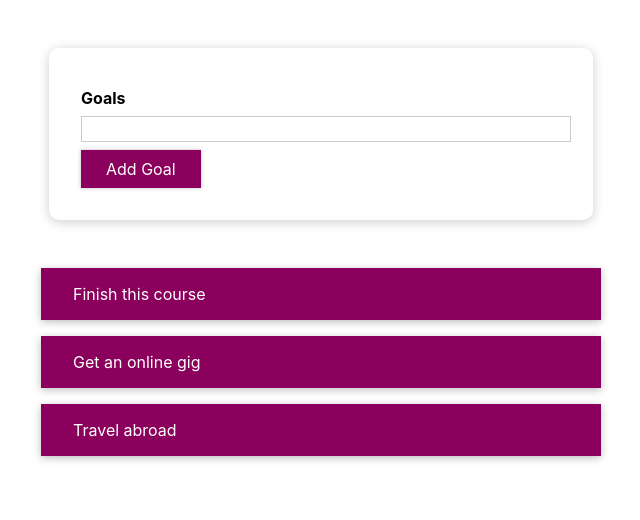
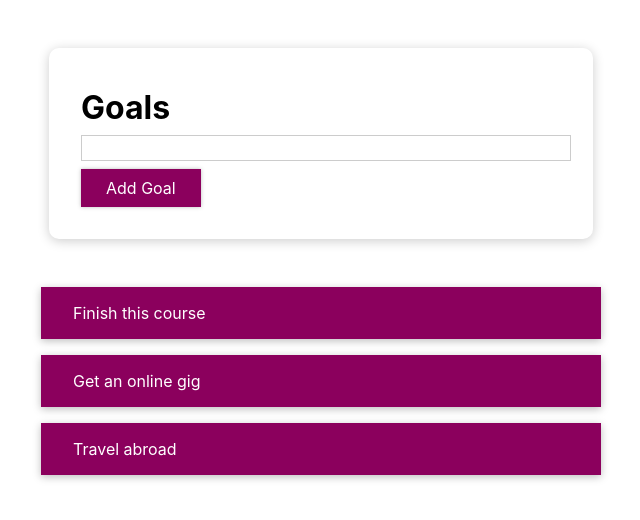
Before and after one commit to ikembakwem/goals-app, a React (Create React App) app: page / in a window 1280 px wide. Shown: the top 520 px of the page, without its empty margins (319-959 px from the left). Built offline with nearby package versions, Linux system fonts and the light colour scheme; the HTML template or start-up script is replaced by a standard one.

Commit message:
Used media query to make Button and Label responsive

```diff
--- a/src/components/CourseGoals/CourseInput/CourseInput.jsx
+++ b/src/components/CourseGoals/CourseInput/CourseInput.jsx
@@ -12,6 +12,10 @@ const FormControl = styled.div`
     display: block;
     margin-bottom: 0.5rem;
     color: ${(props) => (props.invalid ? 'red' : '#000')};
+
+    @media (min-width: 768px) {
+      font-size: 2rem;
+    }
   }
 
   & input {
--- a/src/components/UI/Button/Button.jsx
+++ b/src/components/UI/Button/Button.jsx
@@ -18,6 +18,10 @@ const Button = styled.button`
   box-shadow: 0 0 4px rgba(0, 0, 0, 0.26);
   cursor: pointer;
 
+  @media (min-width: 768px) {
+    width: auto;
+  }
+
   &:focus {
     outline: none;
   }
```
